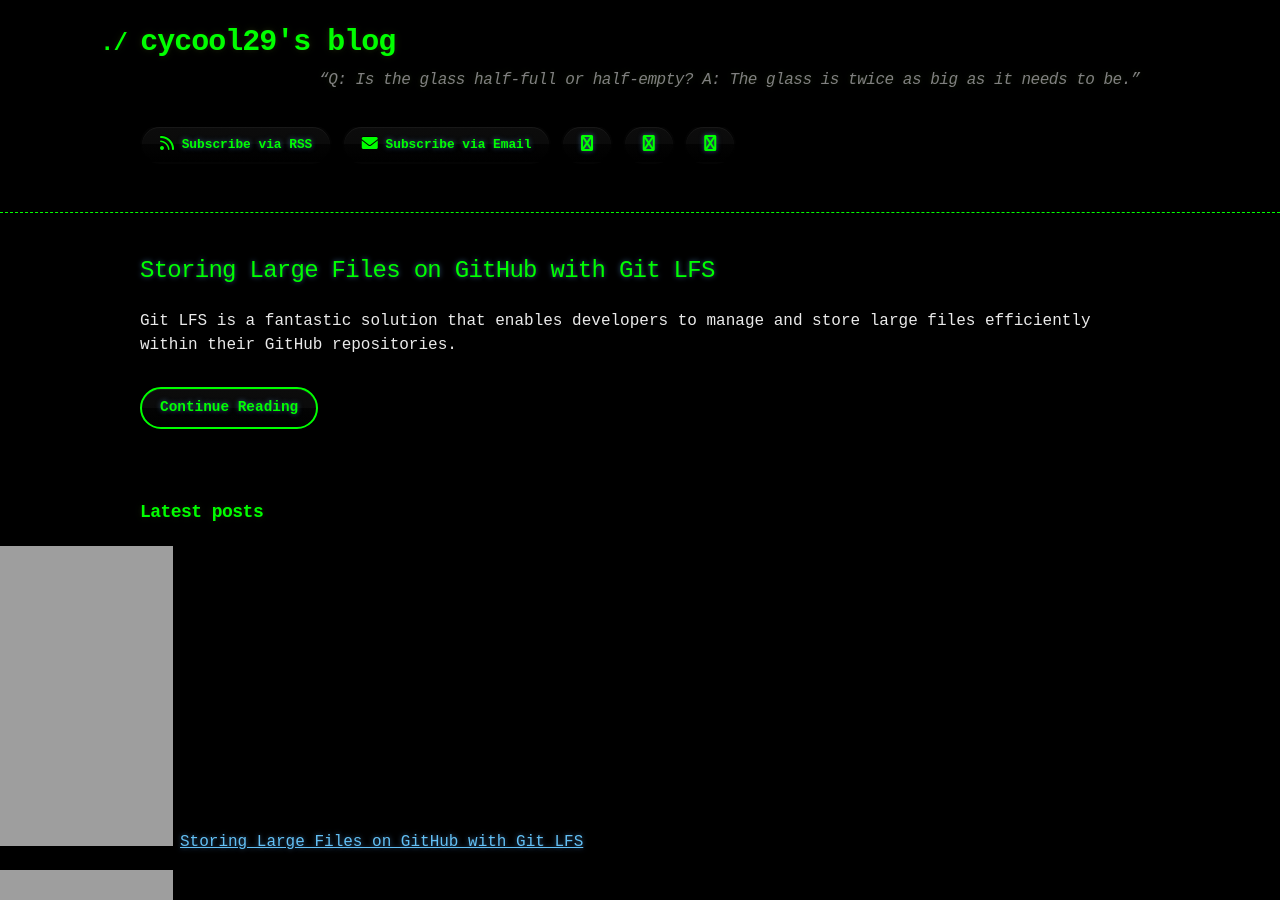
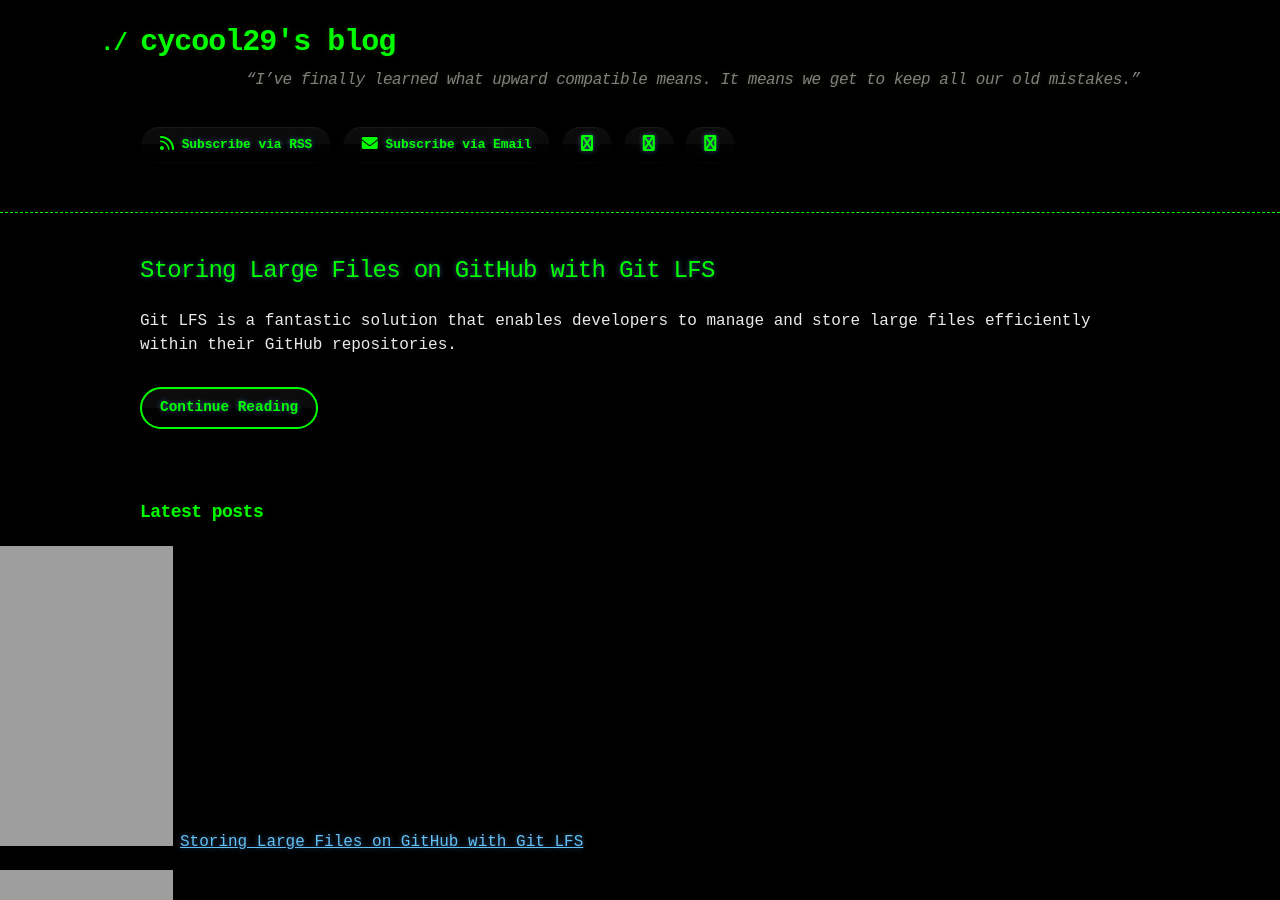
Before and after one commit to cycool29/cycool29.github.io, a Jekyll site: the page built from index.md, in a window 1280 px wide and 900 px high. Built offline with Jekyll 4.4.1, drawn with Linux system fonts in a browser that asks for light colours; a style sheet for code colours, icons or effects is not loaded.

Commit message:
Update quotes

```diff
--- a/_config.yml
+++ b/_config.yml
@@ -1,5 +1,5 @@
 title: cycool29's blog
-description: "“Q: Is the glass half-full or half-empty? A: The glass is twice as big as it needs to be.” "
+description: "“I’ve finally learned what upward compatible means. It means we get to keep all our old mistakes.” "
 bio: A high school student. Intermediate in Python, Git, Bash. Learning JavaScript. He/Him. "
 author: cycool29
 url: https://cycool29.github.io
```
